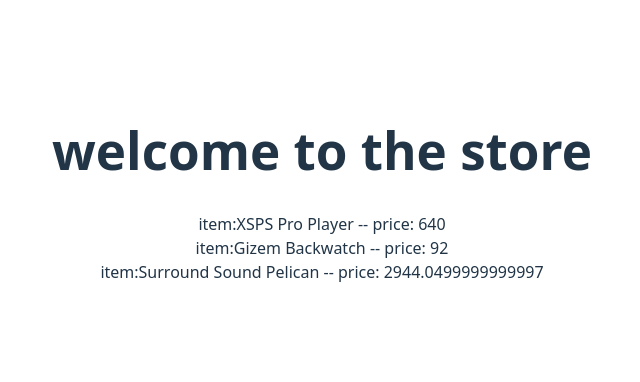
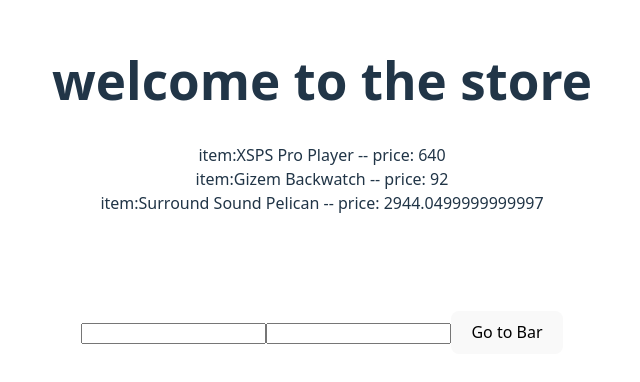
Before and after one commit to amichy-dahan/React-intro, a React (Vite) app in the folder states/ex/: page / in a window 1280 px wide. Shown: the part 214-596 px from the top of the page, without its empty margins (318-958 px from the left). Built offline with nearby package versions, Linux system fonts and the light colour scheme.

Commit message:
ex1. input

```diff
--- a/states/ex/src/App.jsx
+++ b/states/ex/src/App.jsx
@@ -2,11 +2,12 @@ import { useState } from 'react'
 import reactLogo from './assets/react.svg'
 import viteLogo from '/vite.svg'
 import './App.css'
-import Home from './components/Home'
-import Landing from './components/Landing';
+import Home from './components/state/Home'
+import Landing from './components/state/Landing';
+import Exercise1 from './components/input/Exercise1'
 
 function App() {
-
+   // ex states --------------------------------->
    let data = {
     user: "Robyn",
     store: [
@@ -18,18 +19,28 @@ function App() {
     currentPage: "Home"
   }
 
+
+
+  // ex inputs --------------------------------->
+
+
+
+
+
   return (
     <>
     <div>
       {
-
          data.currentPage ==="Landing" ?<Landing name = {data.user}  prices ={data.store.map(item => item.price)}/> :
            <Home store ={data.store}  shouldDiscount ={data.shouldDiscount} />
+      }
+    </div>
 
-      }
-
-
-    </div>
+    <br></br>
+    <br></br>
+    <br></br>
+    <br></br>
+    <div><Exercise1/></div>
     </>
   )
 }
--- /dev/null
+++ b/states/ex/src/components/input/Exercise1.jsx
@@ -0,0 +1,36 @@
+import { useState } from "react";
+
+function Exercise1 () {
+  const [person, setPerson] = useState({ name: "", age: "" });
+
+  const handleChange = (event, property) => {
+    setPerson({ ...person, [property]: event.target.value });
+  };
+
+  function handleSubmit(){
+       alert(`Come in ${person.name}, you're ${person.age} - that's good enough`)
+       setPerson(
+          {
+           name: "",
+           age:""
+          }
+       )
+  }
+  return (
+    <div>
+      <input
+        id="name-input"
+        onChange={(e) => handleChange(e, "name")}
+        value={person.name}
+      />
+      <input
+        id="age-input"
+        onChange={(e) => handleChange(e, "age")}
+        value={person.age}
+      />
+      <button onClick={handleSubmit}>Go to Bar</button>
+
+    </div>
+  );
+};
+export default Exercise1;
```
Also changed, not shown: states/ex/src/components/state/Home.jsx (renamed from states/ex/src/components/Home.jsx), states/ex/src/components/state/Hudini.jsx (renamed from states/ex/src/components/Hudini.jsx), states/ex/src/components/state/Item.jsx (renamed from states/ex/src/components/Item.jsx), states/ex/src/components/state/Landing.jsx (renamed from states/ex/src/components/Landing.jsx).
